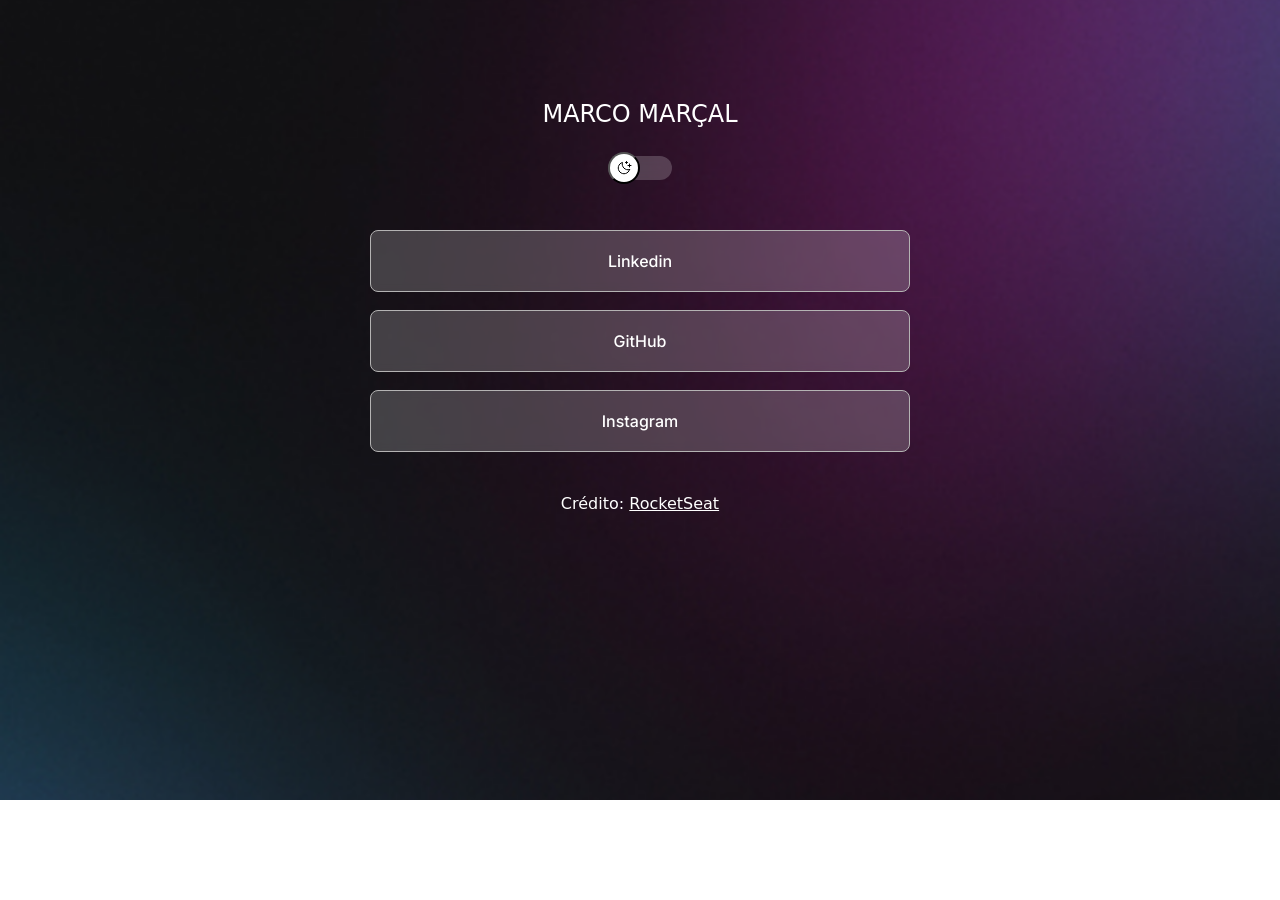
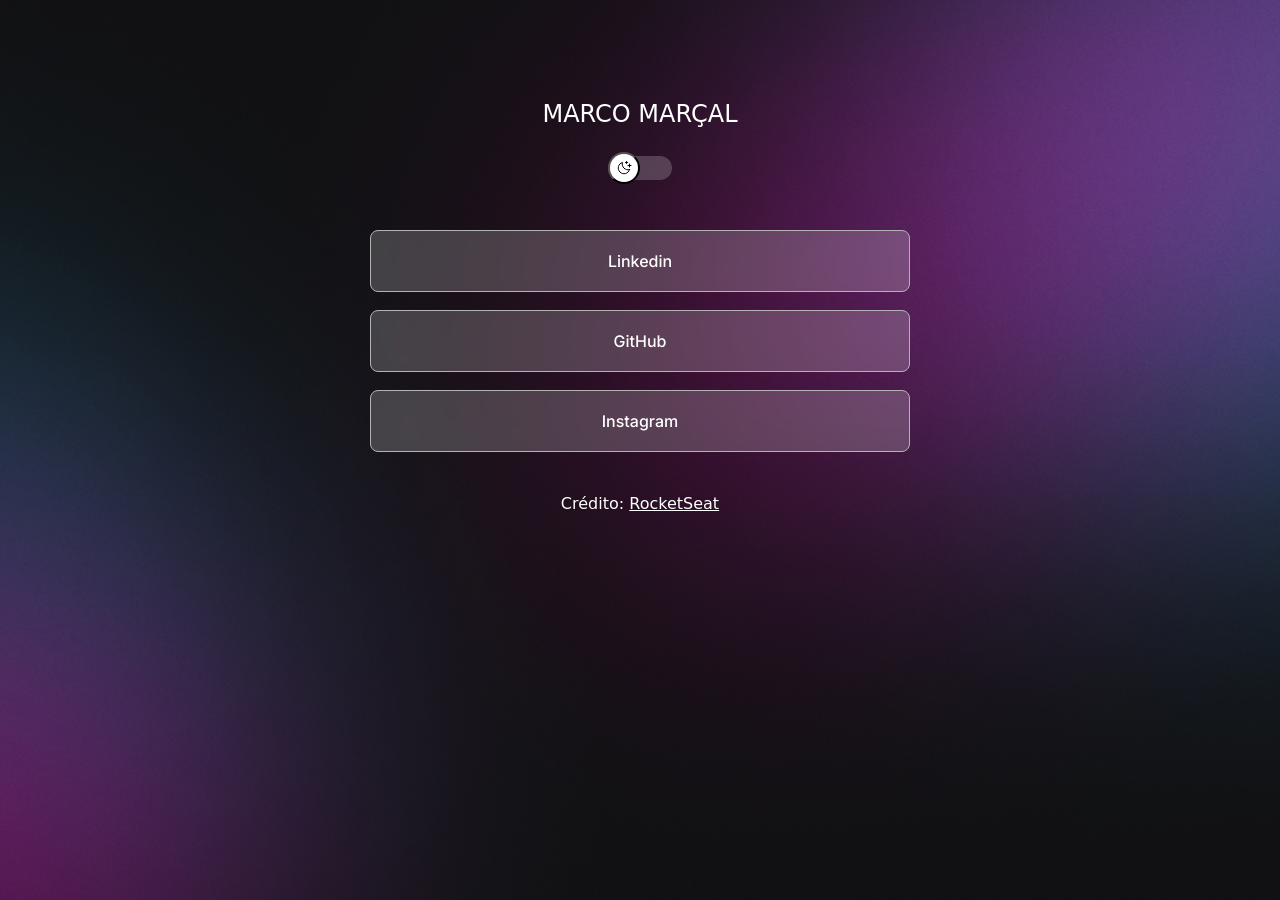
Before and after one commit to MarcoMarcal/Acesso_rapido, a plain HTML site: page index.html in a window 1280 px wide. Before the commit the page ends 800 px from the top, so only its background shows below. Drawn offline with Linux system fonts and the light colour scheme; a web font is replaced by a local one.

Commit message:
media queries ok

```diff
--- a/style.css
+++ b/style.css
@@ -72,6 +72,7 @@ body{
     background-repeat: no-repeat;
     background-position: center;
     background-size: cover;
+    height: 100vh;
 }
 body *{
     font-weight: 500;
@@ -120,3 +121,12 @@ footer{
     text-align: center;
     font-family: 'Edu SA Beginner', cursive;
 }
+
+@media (min-width: 700px){
+    :root{
+        --back: url(./Image/bg-desktop.jpg);
+    }
+    .light{
+        --back: url(./Image/bg-desktop-light.jpg);
+    }
+}
```
